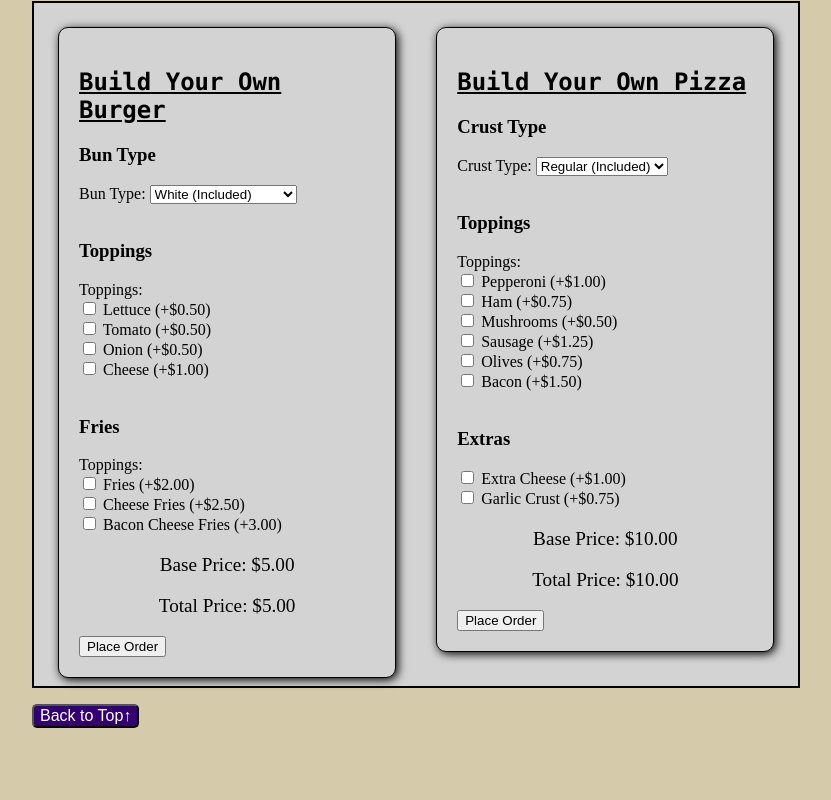
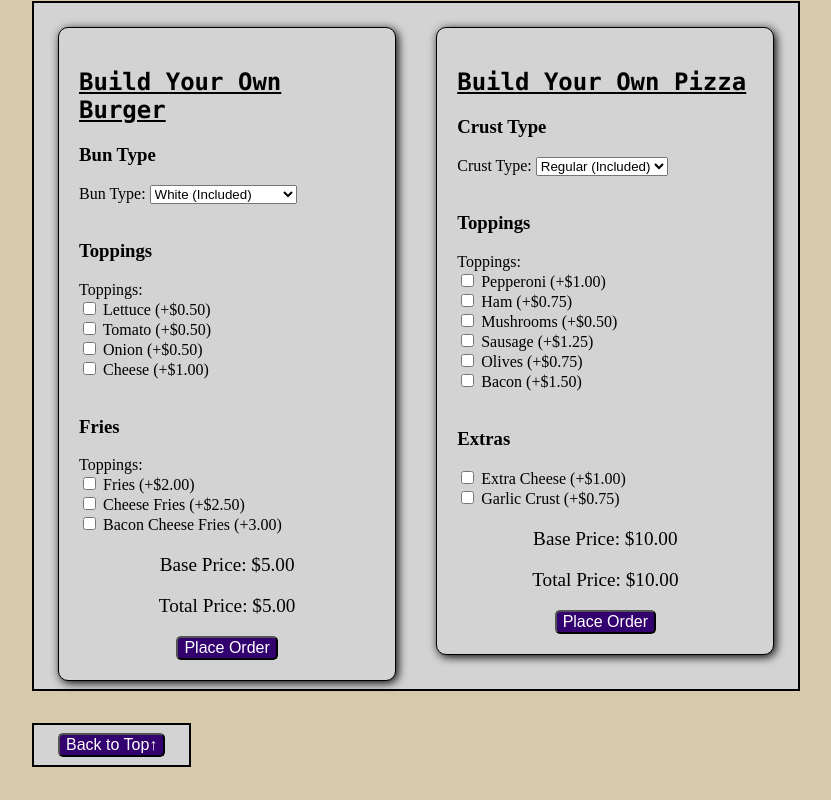
Before and after one commit to gavin-barro/QuickBytes, a plain HTML site: page src/html/food.html in a window 1280 px wide. Shown: the part 1118-1918 px from the top of the page, without its empty margins (0-831 px from the left). Before the commit the page ends 1879 px from the top, so only its background shows below. Drawn offline with Linux system fonts and the light colour scheme.

Commit message:
more fixes

```diff
--- a/src/css/cart.css
+++ b/src/css/cart.css
@@ -131,12 +131,15 @@ body {
     background-color: #2c0059;
 }
 
-#topbtn {
+.to-top button {
     background-color: #33006F;
     color: white;
     border-radius: 5px;
     font-size: 16px;
     cursor: pointer;
+    text-align: center;
+    display: block;
+    margin: 0 auto;
 }
 
 @media screen and (max-width: 768px) {
--- a/src/css/dessert.css
+++ b/src/css/dessert.css
@@ -63,12 +63,15 @@ div {
     cursor: pointer;
 }
 
-#topbtn {
+.to-top button {
     background-color: #33006F;
     color: white;
     border-radius: 5px;
     font-size: 16px;
     cursor: pointer;
+    text-align: center;
+    display: block;
+    margin: 0 auto;
 }
 
 /* ===== Mobile Overrides (≤767px) ===== */
--- a/src/css/food.css
+++ b/src/css/food.css
@@ -124,6 +124,17 @@ div {
     background-color: #4b0082;
 }
 
+div button {
+    background-color: #33006F;
+    color: white;
+    border-radius: 5px;
+    font-size: 16px;
+    cursor: pointer;
+    text-align: center;
+    display: block;
+    margin: 0 auto;
+}
+
 h2 {
     font-family: "Lucida Console", "Courier New", monospace;
     text-decoration-line: underline;
@@ -144,13 +155,7 @@ h2 {
     box-shadow: 2px 2px 10px;
 }
 
-#topbtn {
-    background-color: #33006F;
-    color: white;
-    border-radius: 5px;
-    font-size: 16px;
-    cursor: pointer;
-}
+
 
 /* ===== Milestone 2: Responsive layout for small screens (≤767px) ===== */
 @media screen and (max-width: 767px) {
--- a/src/css/styles_tabs.css
+++ b/src/css/styles_tabs.css
@@ -189,12 +189,15 @@ main {
     border-bottom: 1px solid black;
 }
 
-#topbtn {
+.to-top button {
     background-color: #33006F;
     color: white;
     border-radius: 5px;
     font-size: 16px;
     cursor: pointer;
+    text-align: center;
+    display: block;
+    margin: 0 auto;
 }
 
 /* ===== Milestone 2: Responsive layout for small screens (≤767px) ===== */
--- a/src/html/food.html
+++ b/src/html/food.html
@@ -182,9 +182,9 @@
 
         </div>
 
-        <section id="to-top">
+        <div class="to-top">
             <button type="button" id="topbtn" onclick="scrollToTop()">Back to Top↑</button>
-        </section>
+        </div>
 
         <script src="../js/order.js"></script>
         <script src="../js/top.js"></script>
```
Also changed, not shown: src/html/about.html (+2 -2 lines), src/html/cart.html (+2 -5 lines), src/html/desserts.html (+2 -2 lines), src/html/drinks.html (+2 -2 lines), src/html/tabs.html (+2 -2 lines).
